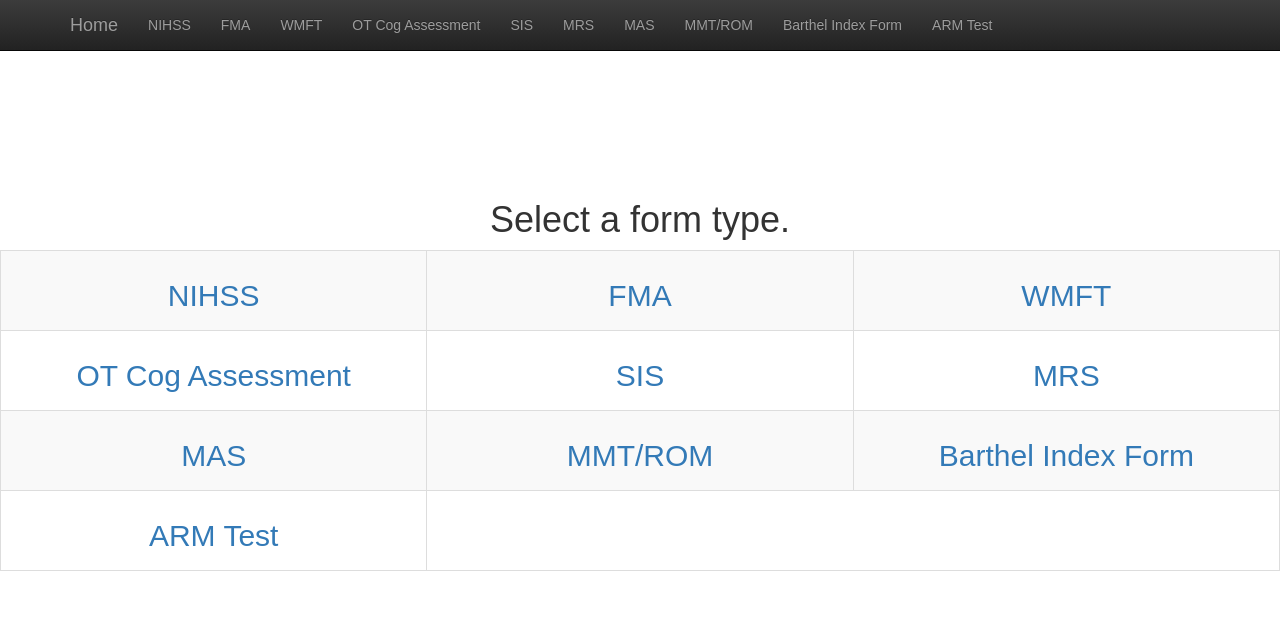
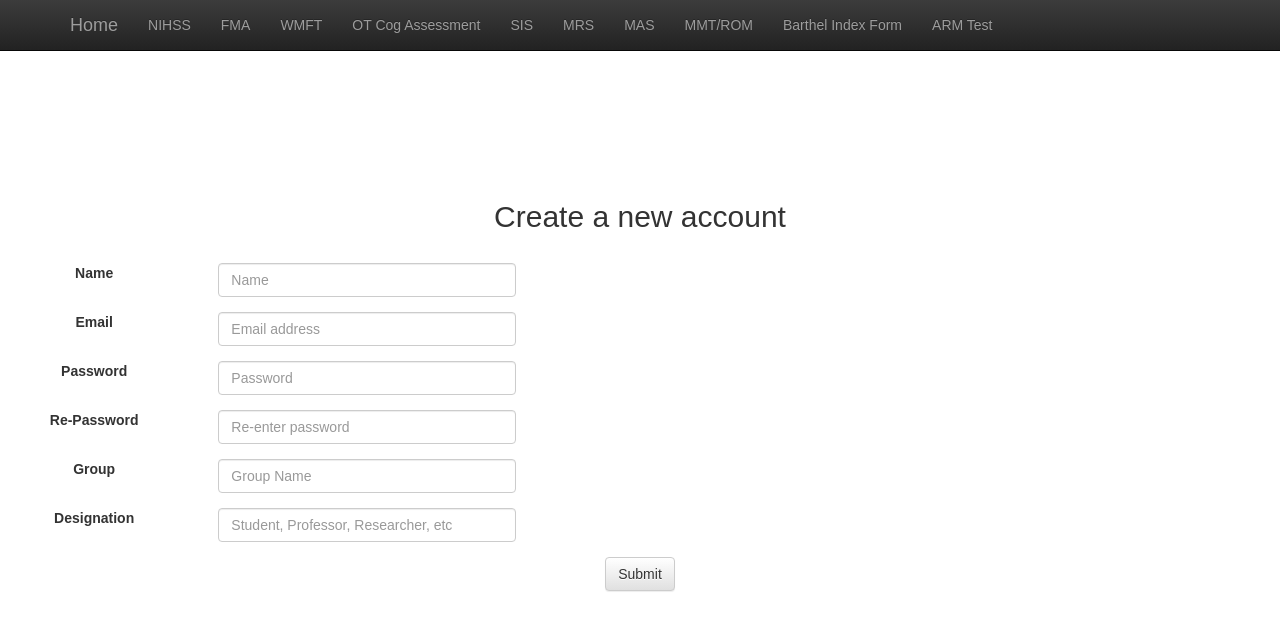
Before and after one commit to npnl/ScoreAssesmentWebForms, a React (Create React App) app: page /ScoreAssessmentWebForms/SignUp in a window 1280 px wide. Shown: the top 630 px of the page. Built offline with nearby package versions, Linux system fonts and the light colour scheme.

Commit message:
Add signIn and signUp forms

```diff
--- a/src/App.js
+++ b/src/App.js
@@ -1,6 +1,8 @@
 import React, { Component } from 'react';
 import { BrowserRouter, Link, Switch, Route } from 'react-router-dom';
 import Forms from './components/Forms';
+import SignUp from './components/SignUp';
+import LoginForm from './components/LoginForm';
 import Home from './components/Home';
 import OtCogAssessment from './components/OtCogAssessment'
 import './App.css';
@@ -53,6 +55,8 @@ class App extends Component {
 						<Route exact path="/MmtRomForm" component={() => <Forms form_type="MmtRomForm" />} />
 						<Route exact path="/BarthelIndexForm" component={() => <Forms form_type="BarthelIndexForm" />} />
 						<Route exact path="/ArmTestForm" component={() => <Forms form_type="ArmTestForm" />} />
+						<Route exact path="/SignUp" component={() => <SignUp />} />
+						<Route exact path="/Login" component={() => <LoginForm />} />
 						<Route component={()=><Home/>} />
 						{/* <Route exact path="/WmftUnAffectedInputForm" component={()=><Forms form_type="WmftUnAffectedInputForm"/>} /> */}
 					</Switch>
--- /dev/null
+++ b/src/components/LoginForm.js
@@ -0,0 +1,54 @@
+// LoginForm.js
+import React from 'react';
+import DownloadCSV from './DownloadCSV'
+import ArmTestRow from './ArmTestRow'
+import BarthelIndexCell from './BarthelIndexCell'
+
+class LoginForm extends React.Component {
+	constructor(props) {
+		super(props);
+		this.state = {email: '', password: ''};
+		this.props = props;
+		this.login = this.login.bind(this);
+		this.onChange = this.onChange.bind(this);
+	}
+
+	login(event) {
+		event.preventDefault();
+	}
+
+	onChange(event, field_name) {
+    var oldState = this.state;
+    oldState[field_name] = event.target.value;
+		this.setState(oldState);
+	}
+
+	render() {
+		return(
+			<div className="main-form-container">
+				<div className="form-title">
+					<h2>Please Login</h2>
+				</div>
+				<div className="login-form">
+					<form>
+						<div className="form-group row">
+							<label className="col-sm-2 col-form-label">Email</label>
+							<div className="col-sm-3">
+								<input type="email" id="email" className="form-control" ref="email" onChange={(event) => this.onChange(event, "email")} value={this.state.email} placeholder="Registered email address"></input>
+							</div>
+						</div>
+						<div className="form-group row">
+							<label className="col-sm-2 col-form-label">Password</label>
+							<div className="col-sm-3">
+								<input type="password" id="password" className="form-control" ref="password" onChange={(event) => this.onChange(event, "password")} value={this.state.password} placeholder="Password"></input>
+							</div>
+						</div>
+						<button type="submit" className="btn btn-default" onSubmit={this.login}>Submit</button>
+					</form>
+				</div>
+			</div>
+			);
+	}
+}
+
+export default LoginForm;
--- a/src/components/MmtRomForm.js
+++ b/src/components/MmtRomForm.js
@@ -20,7 +20,14 @@ class MmtRomForm extends React.Component {
 	getFormData() {
 		var rows = [];
 		var row = {
-			muscle_name: "Elbow flexion/extension",
+			muscle_name: "Elbow flexion",
+			range: [0, 150],
+			rom: '',
+			mmt: ''
+		};
+		rows.push(row);
+		row = {
+			muscle_name: "Elbow extension",
 			range: [0, 150],
 			rom: '',
 			mmt: ''
--- /dev/null
+++ b/src/components/SignUp.js
@@ -0,0 +1,78 @@
+// SignUp.js
+import React from 'react';
+import DownloadCSV from './DownloadCSV'
+import ArmTestRow from './ArmTestRow'
+import BarthelIndexCell from './BarthelIndexCell'
+
+class SignUp extends React.Component {
+	constructor(props) {
+		super(props);
+		this.state = {name: '', email: '', password: '', password_dup: '', designation: '', group: ''};
+		this.props = props;
+		this.signUp = this.signUp.bind(this);
+    this.onChange = this.onChange.bind(this);
+  }
+
+  signUp(event) {
+    event.preventDefault();
+  }
+
+  onChange(event, field_name) {
+    var oldState = this.state;
+    oldState[field_name] = event.target.value;
+    this.setState(oldState);
+  }
+
+	render() {
+		return(
+			<div className="main-form-container">
+				<div className="form-title">
+					<h2>Create a new account</h2>
+				</div>
+				<div className="login-form">
+					<form>
+						<div className="form-group row">
+							<label className="col-sm-2 col-form-label">Name</label>
+							<div className="col-sm-3">
+								<input type="text" id="name" className="form-control" ref="name" onChange={(event) => this.onChange(event, "name")} value={this.state.name} placeholder="Name"></input>
+							</div>
+						</div>
+						<div className="form-group row">
+							<label className="col-sm-2 col-form-label">Email</label>
+							<div className="col-sm-3">
+								<input type="email" id="email" className="form-control" ref="email" onChange={(event) => this.onChange(event, "email")} value={this.state.email} placeholder="Email address"></input>
+							</div>
+						</div>
+						<div className="form-group row">
+							<label className="col-sm-2 col-form-label">Password</label>
+							<div className="col-sm-3">
+								<input type="password" id="password" className="form-control" ref="password" onChange={(event) => this.onChange(event, "password")} value={this.state.password} placeholder="Password"></input>
+							</div>
+						</div>
+						<div className="form-group row">
+							<label className="col-sm-2 col-form-label">Re-Password</label>
+							<div className="col-sm-3">
+								<input type="password" id="password_dup" className="form-control" ref="password_dup" onChange={(event) => this.onChange(event, "password_dup")} value={this.state.password_dup} placeholder="Re-enter password"></input>
+							</div>
+						</div>
+						<div className="form-group row">
+							<label className="col-sm-2 col-form-label">Group</label>
+							<div className="col-sm-3">
+								<input type="text" id="group" className="form-control" ref="group" onChange={(event) => this.onChange(event, "group")} value={this.state.group} placeholder="Group Name"></input>
+							</div>
+						</div>
+						<div className="form-group row">
+							<label className="col-sm-2 col-form-label">Designation</label>
+							<div className="col-sm-3">
+								<input type="text" id="designation" className="form-control" ref="designation" onChange={(event) => this.onChange(event, "designation")} value={this.state.designation} placeholder="Student, Professor, Researcher, etc"></input>
+							</div>
+						</div>
+						<button type="submit" className="btn btn-default" onSubmit={this.signUp}>Submit</button>
+					</form>
+				</div>
+			</div>
+			);
+	}
+}
+
+export default SignUp;
--- a/src/data/SisData.js
+++ b/src/data/SisData.js
@@ -47,6 +47,7 @@ export const getSisData = () => {
 		description: 'These questions are about how you feel, about changes in your mood and about your ability to control your emotions since your stroke.',
 		headings: [
 				'3. In the past week, how often did you...',
+				'(5)',
 				'None of the time (4)',
 				'A little of the time (3)',
 				'Some of the time (2)',
@@ -63,7 +64,7 @@ export const getSisData = () => {
 				'h. Feel that life is worth living?',
 				'i. Smile and laugh at least once a day?'
 				],
-		option_values: [4, 3, 2, 1]
+		option_values: [5, 4, 3, 2, 1]
 	};
 	table_data.push(row);
 
```
